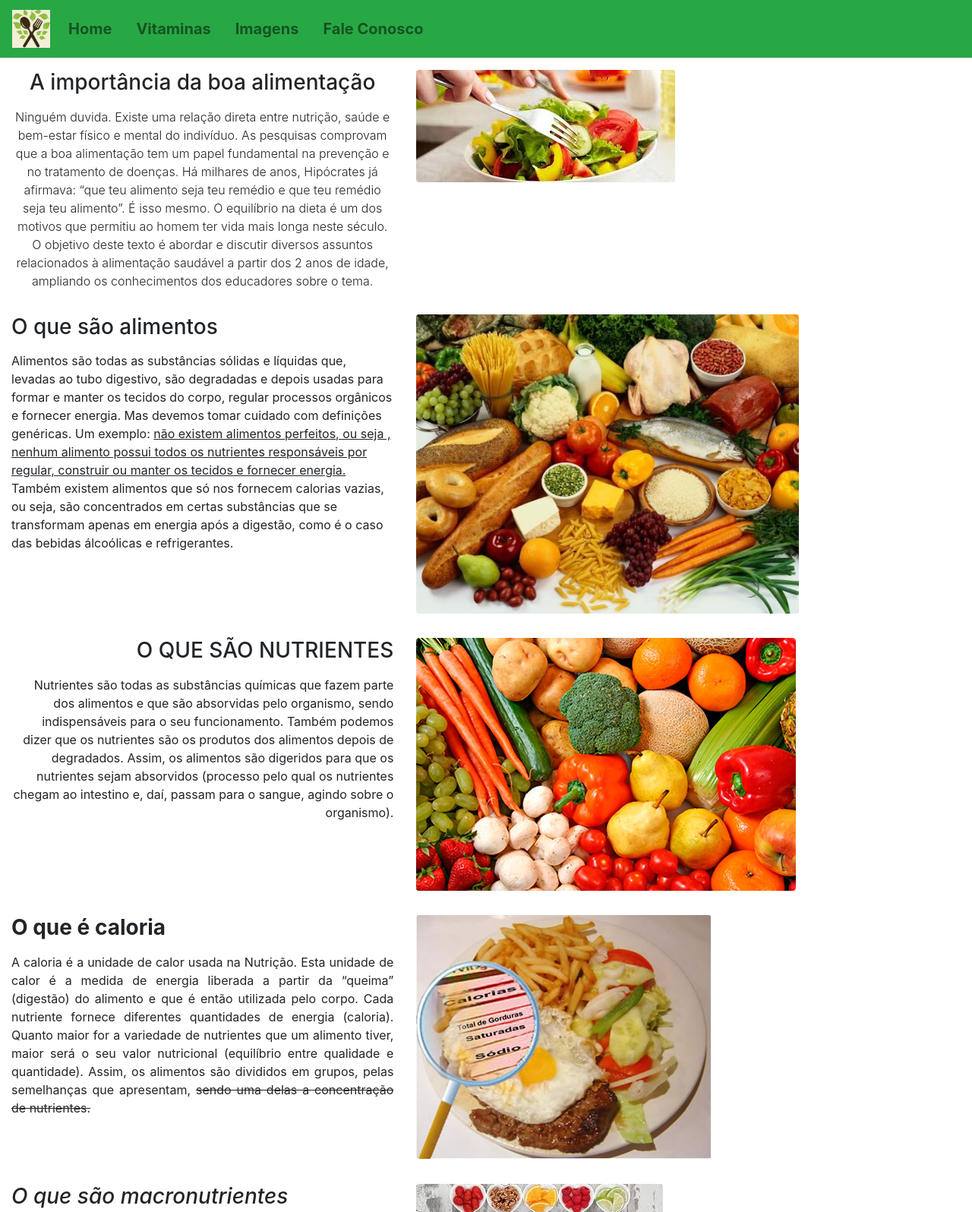
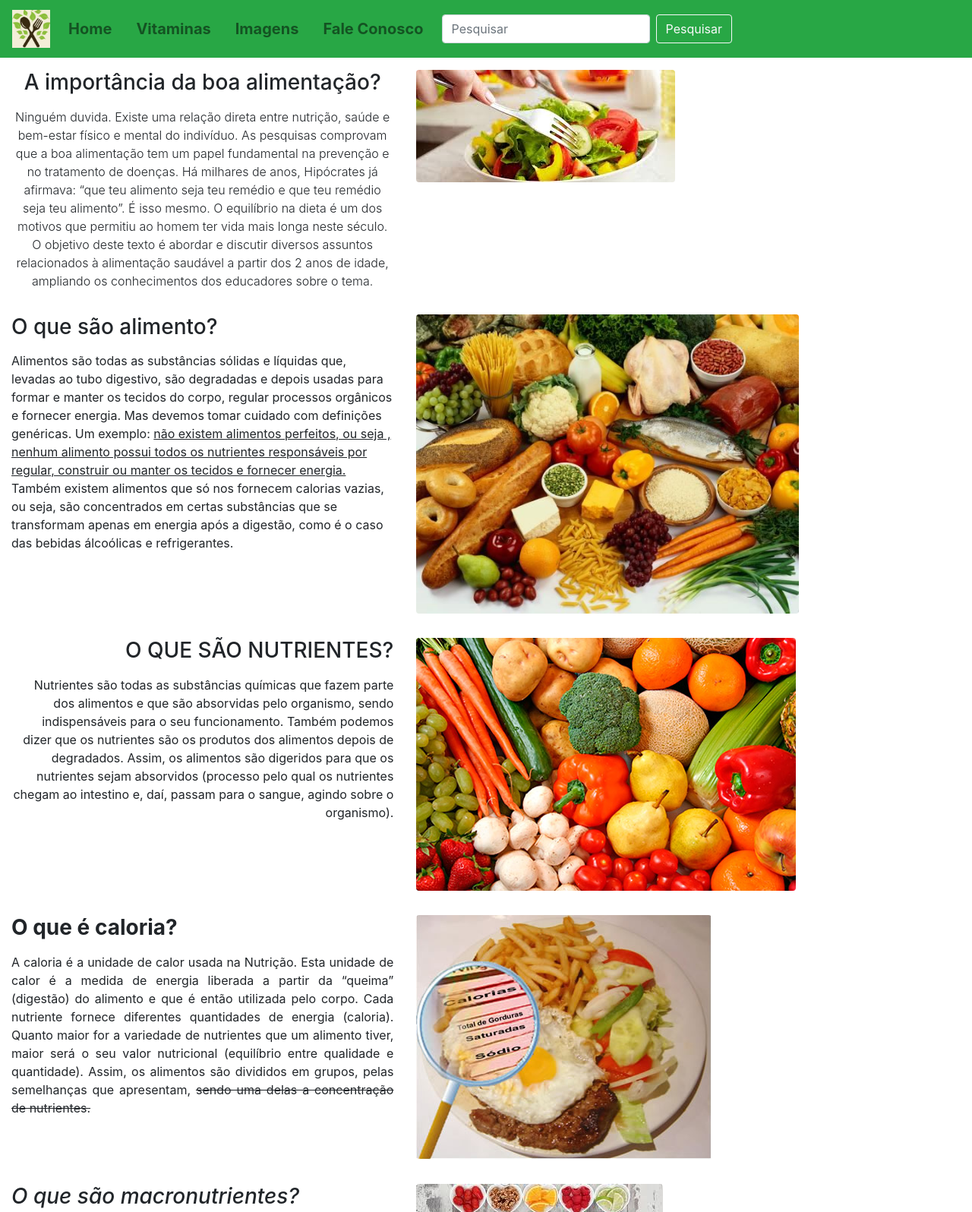
Before and after one commit to PRMM/AlimentacaoSaudavel, a plain HTML site: page index.html in a window 1280 px wide. Shown: the top 1596 px of the page at 76% size. Drawn offline with Linux system fonts and the light colour scheme.

Commit message:
small update

```diff
--- a/index.html
+++ b/index.html
@@ -19,6 +19,11 @@
                     <a class="navbar-brand nav-link" href="projetos.html"><strong>Vitaminas</strong></a>
                     <a class="navbar-brand nav-link" href="fotos.html"><strong>Imagens</strong></a>
                     <a class="navbar-brand nav-link" href="fale.html"><strong>Fale Conosco</strong></a>
+                    <form class="form-inline">
+                        <input class="form-control mr-sm-2" type="search" placeholder="Pesquisar"
+                            aria-label="Pesquisar">
+                        <button class="btn btn-outline-light my-2 my-sm-0" type="submit">Pesquisar</button>
+                    </form>
                 </div>
             </div>
         </nav>
@@ -29,7 +34,7 @@
         <div class="row ">
             <div class="col-xs-10 col-sm-10 col-md-5">
 
-                <h3 class="text-center"> A importância da boa alimentação</h3>
+                <h3 class="text-center"> A importância da boa alimentação?</h3>
                 <p></p>
                 <p class="text-justify text-center font-weight-light"> Ninguém duvida. Existe uma relação direta entre
                     nutrição, saúde e
@@ -50,7 +55,7 @@
         <div class="row ">
             <div class="col-xs-10 col-sm-10 col-md-5">
 
-                <h3 class="text-left"> O que são alimentos</h3>
+                <h3 class="text-left"> O que são alimento?</h3>
                 <p></p>
                 <p class="text-left"> Alimentos são todas as substâncias sólidas e líquidas que, levadas ao
                     tubo digestivo, são degradadas e depois usadas para formar e
@@ -71,7 +76,7 @@
         <div class="row ">
             <div class="col-xs-10 col-sm-10 col-md-5">
 
-                <h3 class="text-right text-uppercase"> O que são nutrientes</h3>
+                <h3 class="text-right text-uppercase"> O que são nutrientes?</h3>
                 <p></p>
                 <p class="text-right">Nutrientes são todas as substâncias químicas que fazem parte dos
                     alimentos e que são absorvidas pelo organismo, sendo indispensáveis para o seu funcionamento. Também
@@ -88,7 +93,7 @@
         <div class="row ">
             <div class="col-xs-10 col-sm-10 col-md-5">
 
-                <h3 class="text-justify font-weight-bold">O que é caloria</h3>
+                <h3 class="text-justify font-weight-bold">O que é caloria?</h3>
                 <p></p>
                 <p class="text-justify">A caloria é a unidade de calor usada na Nutrição. Esta unidade de
                     calor é a medida de energia liberada a partir da “queima” (digestão)
@@ -107,7 +112,7 @@
         <div class="row ">
             <div class="col-xs-10 col-sm-10 col-md-5">
 
-                <h3 class="text-justify font-italic">O que são macronutrientes</h3>
+                <h3 class="text-justify font-italic">O que são macronutrientes?</h3>
                 <p></p>
                 <p class="text-justify text-monospace">Os macronutrientes são os nutrientes dos quais o organismo
                     precisa em grandes quantidades e que são amplamente encontrados
```
Also changed, not shown: fale.html (+5 -0 lines), fotos.html (+5 -0 lines), projetos.html (+5 -0 lines).
